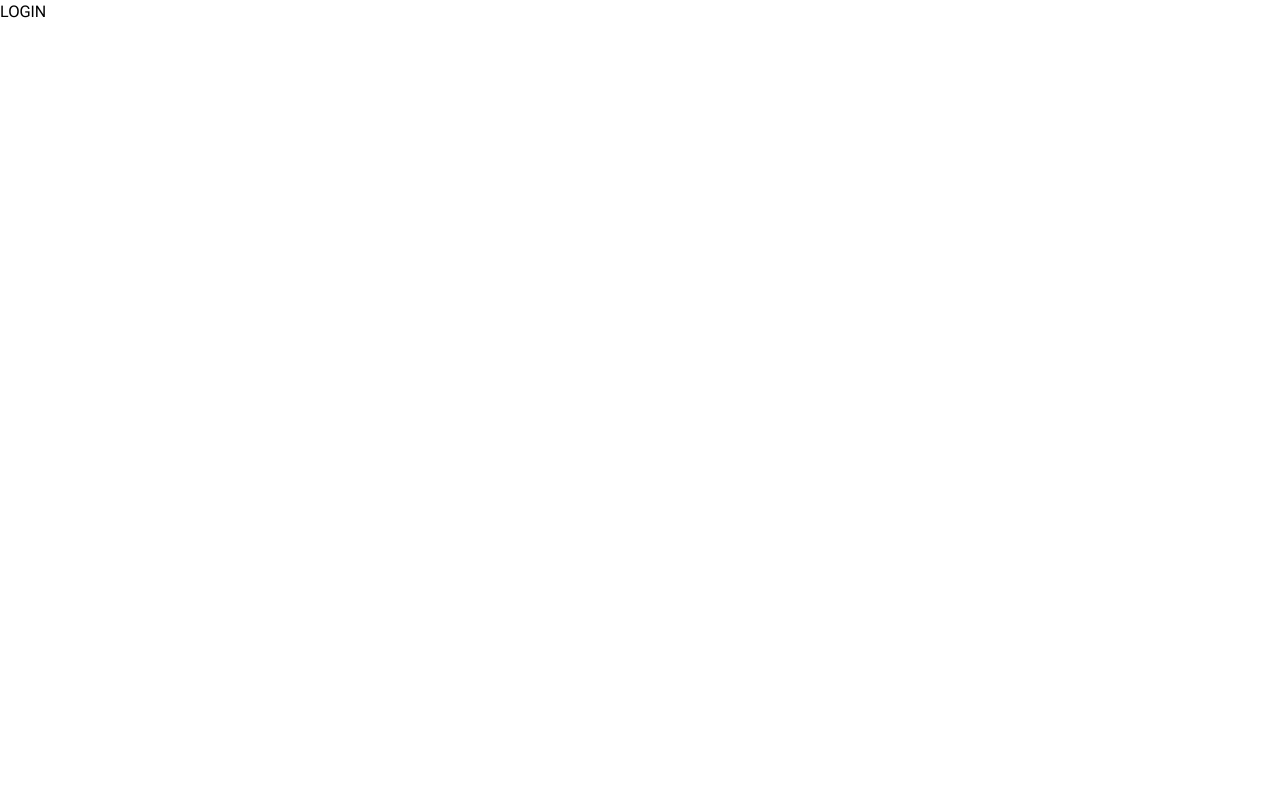
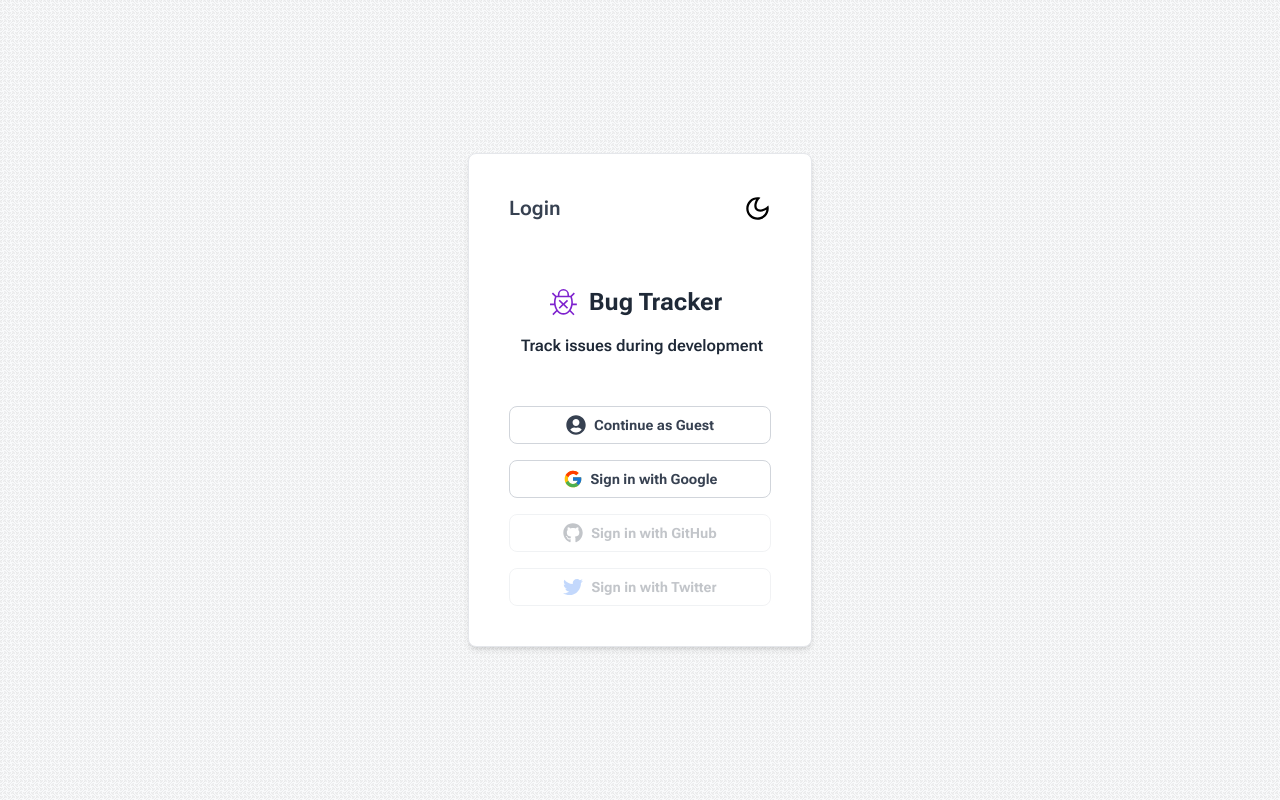
Before and after one commit to diego-rg/bug-tracker-nextjs, a Next.js app: page /login in a window 1280 px wide. Built offline with nearby package versions, Linux system fonts and the light colour scheme.

Commit message:
middleware

```diff
--- a/app/login/page.js
+++ b/app/login/page.js
@@ -1,7 +1,66 @@
+"use client";
+
+import { CgMoon, CgSun } from "react-icons/cg";
+import { FaGithub, FaTwitter, FaUserCircle } from "react-icons/fa";
+import { FcGoogle } from "react-icons/fc";
+import { VscDebug } from "react-icons/vsc";
+import { useEffect, useState } from "react";
+import { signIn, signOut, useSession, getProviders } from "next-auth/react";
+import Link from "next/link";
+
 export default function Login() {
+    const darkMode = false;
     return (
-        <div>
-            LOGIN
+        <div className="flex justify-center items-center min-h-screen p-6 bg-gray-50 dark:bg-gray-900 bg-[url('../public/images/login.png')]">
+            <div className="flex flex-col h-full min-w-fit md:w-1/5 items-center bg-white rounded-lg border border-gray-200 shadow-md dark:bg-gray-800
+      dark:border-gray-700 justify-center p-6 md:p-10">
+                <div className="w-full">
+                    <div className="flex justify-between items-center mb-8">
+                        <h1 className="text-xl font-semibold text-gray-700 dark:text-gray-200">Login</h1>
+                        <button className="btn-menu" aria-label="Toggle color mode">
+                            {darkMode ? <CgSun size={27} /> : <CgMoon size={27} />}
+                        </button>
+                    </div>
+
+                    <div className="flex justify-center items-center text-2xl font-bold text-gray-800 dark:text-gray-200 pt-8 pb-2">
+                        <span className="text-purple-700 dark:text-purple-500">
+                            <VscDebug size={27} />
+                        </span>
+                        <span className="mr-2 ml-3">Bug Tracker</span>
+                    </div>
+                    <div className="flex justify-center items-center text-md font-semibold text-gray-800 dark:text-gray-200 pb-8 pt-2">
+                        <span className="mr-2 ml-3">Track issues during development</span>
+                    </div>
+
+                    <Link className="btn-signIn cursor-pointer" href="#">
+                        <span className="text-gray-700 dark:text-gray-200">
+                            <FaUserCircle size={20} />
+                        </span>
+                        <span className="pl-2 text-md font-bold">Continue as Guest</span>
+                    </Link>
+
+                    <Link className="btn-signIn cursor-pointer" href="#">
+                        <span className="text-gray-700 dark:text-gray-200">
+                            <FcGoogle size={20} />
+                        </span>
+                        <span className="pl-2 text-md font-bold">Sign in with Google</span>
+                    </Link>
+
+                    <Link className="btn-signIn disabled-item" href="#">
+                        <span className="text-gray-700 dark:text-gray-200">
+                            <FaGithub size={20} />
+                        </span>
+                        <span className="pl-2 text-md font-bold">Sign in with GitHub</span>
+                    </Link>
+
+                    <Link className="btn-signIn disabled-item" href="#">
+                        <span className="text-blue-500 dark:text-blue-400">
+                            <FaTwitter size={20} />
+                        </span>
+                        <span className="pl-2 text-md font-bold">Sign in with Twitter</span>
+                    </Link>
+                </div>
+            </div>
         </div>
     );
-}
+};
```
Also changed, not shown: middleware.js (added, +9 -0 lines), app/dashboard/[username]/[projectname]/page.js (renamed from app/[username]/[projectname]/page.js), app/dashboard/[username]/page.js (renamed from app/[username]/page.js), app/globals.css, public/images/login.png (added), 1 other file (tests, documents, lock files or other folders).
